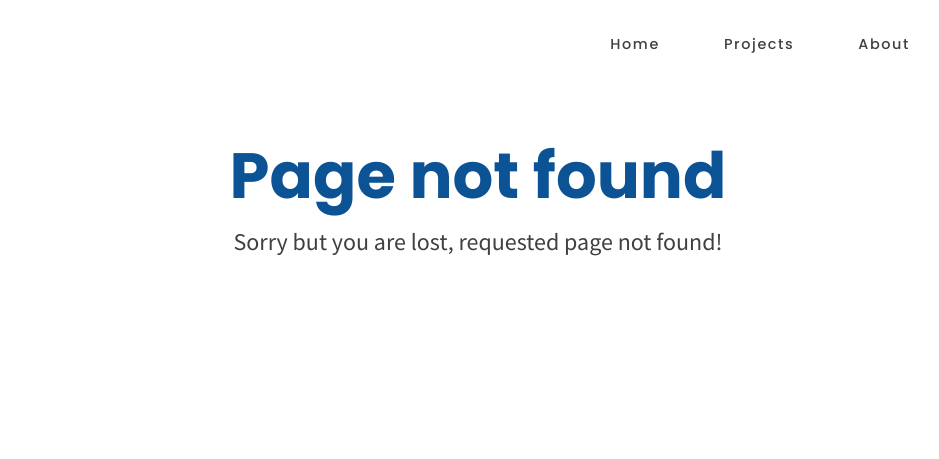
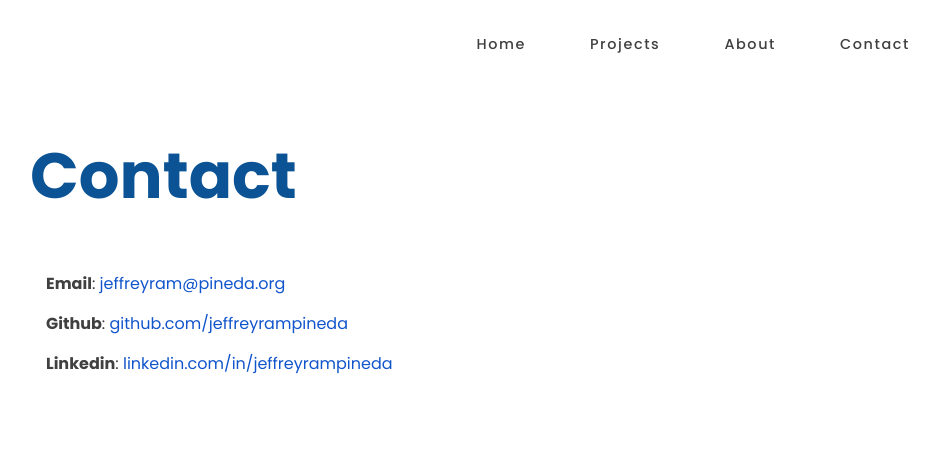
Before and after one commit to jeffreyrampineda/jeffreyrampineda.github.io, a Gatsby site: page /contact in a window 1280 px wide. Before the commit this address had no page. Shown: the whole page, without its empty margins (162-1101 px from the left). Built offline with nearby package versions, Linux system fonts and the light colour scheme; Gatsby itself is replaced by a stand-in of ours.

Commit message:
added: contact

```diff
--- a/src/components/Navbar.js
+++ b/src/components/Navbar.js
@@ -21,6 +21,9 @@ const Navbar = _ => {
             <li className={navItemClasses}>
               <Link to="/about">About</Link>
             </li>
+            <li className={navItemClasses}>
+              <Link to="/contact">Contact</Link>
+            </li>
           </ul>
         </div>
       </nav>
--- /dev/null
+++ b/src/pages/contact.js
@@ -0,0 +1,33 @@
+import React from "react"
+
+import Layout from "../components/Layout"
+import SEO from "../components/SEO"
+
+const ContactPage = () => (
+  <Layout>
+    <SEO title="Contact" description="Where to contact Jeffrey" />
+    <div class="content">
+      <h1>Contact</h1>
+      <ul class="mt-3">
+        <li>
+          <strong>Email</strong>:{" "}
+          <a href="mailto:jeffreyram@pineda.org">jeffreyram@pineda.org</a>
+        </li>
+        <li>
+          <strong>Github</strong>:{" "}
+          <a href="https://github.com/jeffreyrampineda">
+            github.com/jeffreyrampineda
+          </a>
+        </li>
+        <li>
+          <strong>Linkedin</strong>:{" "}
+          <a href="https://www.linkedin.com/in/jeffreyrampineda/">
+            linkedin.com/in/jeffreyrampineda
+          </a>
+        </li>
+      </ul>
+    </div>
+  </Layout>
+)
+
+export default ContactPage
--- a/src/styles/base/_normalize.scss
+++ b/src/styles/base/_normalize.scss
@@ -33,5 +33,6 @@ p {
 }
 
 a {
+    color: $linkColor;
     text-decoration: none;
 }
--- a/src/styles/base/_variables.scss
+++ b/src/styles/base/_variables.scss
@@ -5,6 +5,7 @@ $maxContainerWidth: 960px;
 $backgroundColor: #ffffff;
 $textColor: #404040;
 $primaryColor: #0b5394;
+$linkColor: #1155cc;
 
 // can get more granular
 $containerBackgroundColor: $backgroundColor;
```
